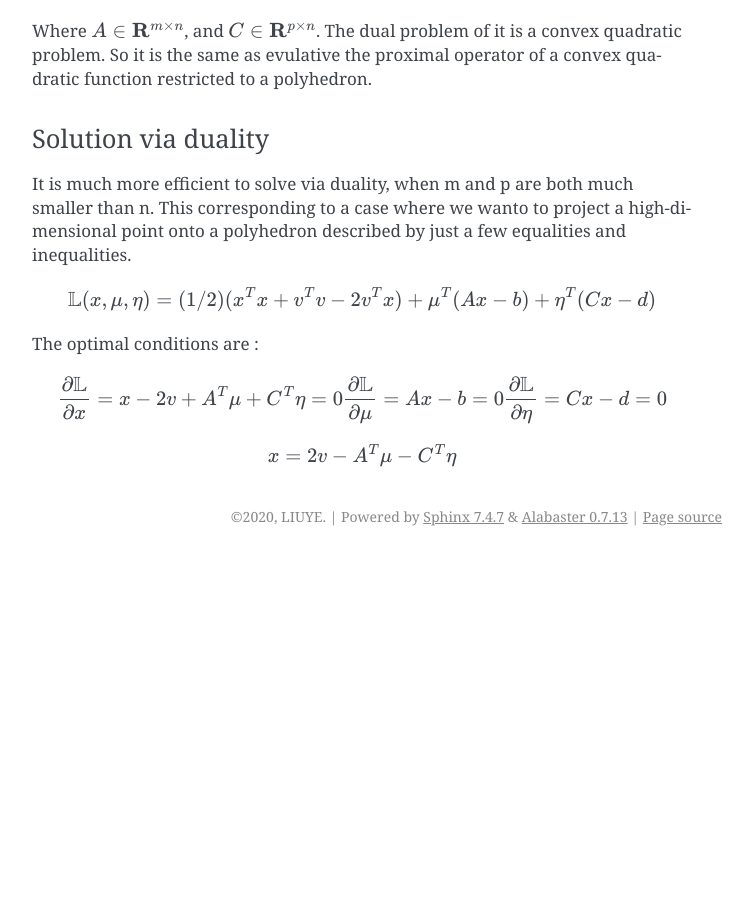
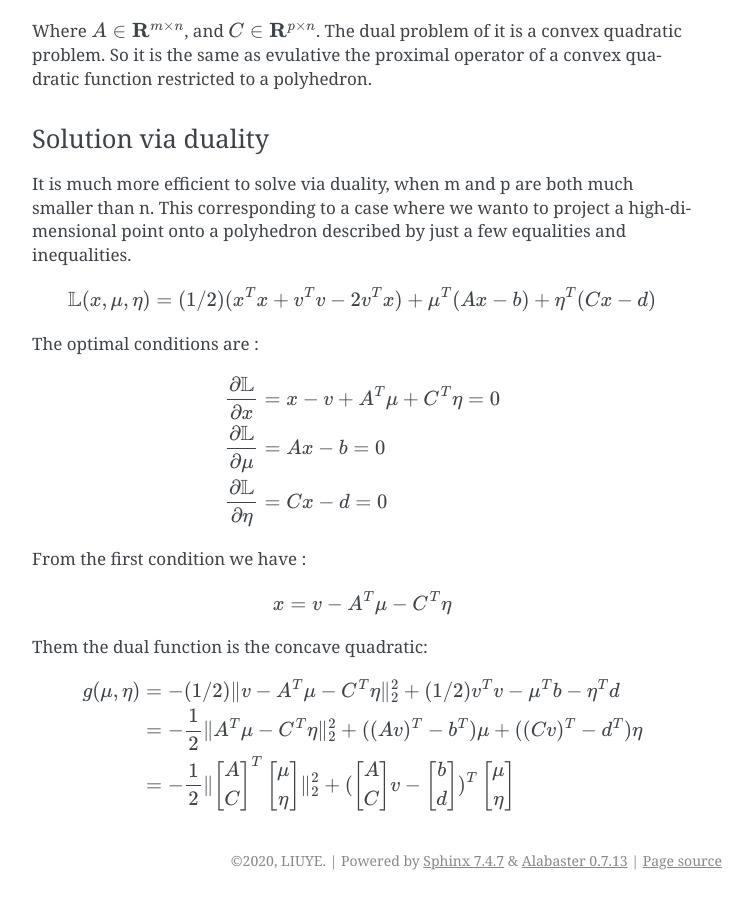
Before and after one commit to gggliuye/cvx_learning, a Sphinx documentation site: the page built from docs/ProximalAlgorithms/EvaluatingProximal.rst, in a window 1280 px wide and 900 px high, scrolled down 1781 px. Shown: the whole window, without its empty margins (388-1141 px from the left). Built offline with Sphinx 7.4.7, drawn with Linux system fonts in a browser that asks for light colours; before the commit the page ends 2337 px from its top, so only the background shows below that.

Commit message:
Update EvaluatingProximal.rst

```diff
--- a/docs/ProximalAlgorithms/EvaluatingProximal.rst
+++ b/docs/ProximalAlgorithms/EvaluatingProximal.rst
@@ -110,10 +110,22 @@ The optimal conditions are :
 
 .. math::
   \begin{align*}
-  \frac{\partial \mathbb{L}}{\partial x} = x - 2v + A^{T}\mu + C^{T}\eta = 0
-  \frac{\partial \mathbb{L}}{\partial \mu} = Ax - b = 0
-  \frac{\partial \mathbb{L}}{\partial \eta} = Cx - d = 0
+  &\frac{\partial \mathbb{L}}{\partial x} = x - v + A^{T}\mu + C^{T}\eta = 0 \\
+  &\frac{\partial \mathbb{L}}{\partial \mu} = Ax - b = 0 \\
+  &\frac{\partial \mathbb{L}}{\partial \eta} = Cx - d = 0
   \end{align*}
 
+From the first condition we have :
+
 .. math::
-  x = 2v - A^{T}\mu - C^{T}\eta
+  x = v - A^{T}\mu - C^{T}\eta
+
+Them the dual function is the concave quadratic:
+
+.. math::
+  \begin{align*}
+  g(\mu, \eta) &= - (1/2)\|v - A^{T}\mu - C^{T}\eta\|^{2}_{2} + (1/2)v^{T}v - \mu^{T}b - \eta^{T}d \\
+  &= - \frac{1}{2}\|A^{T}\mu - C^{T}\eta\|^{2}_{2} + ((Av)^{T} - b^{T})\mu + ((Cv)^{T} - d^{T})\eta \\
+  &= - \frac{1}{2}\| \begin{bmatrix}A\\C \end{bmatrix}^{T}\begin{bmatrix} \mu \\ \eta\end{bmatrix} \|^{2}_{2}
+  + (\begin{bmatrix}A\\ C \end{bmatrix} v  - \begin{bmatrix} b\\d\end{bmatrix})^{T}\begin{bmatrix}\mu \\ \eta \end{bmatrix}
+  \end{align*}
```
